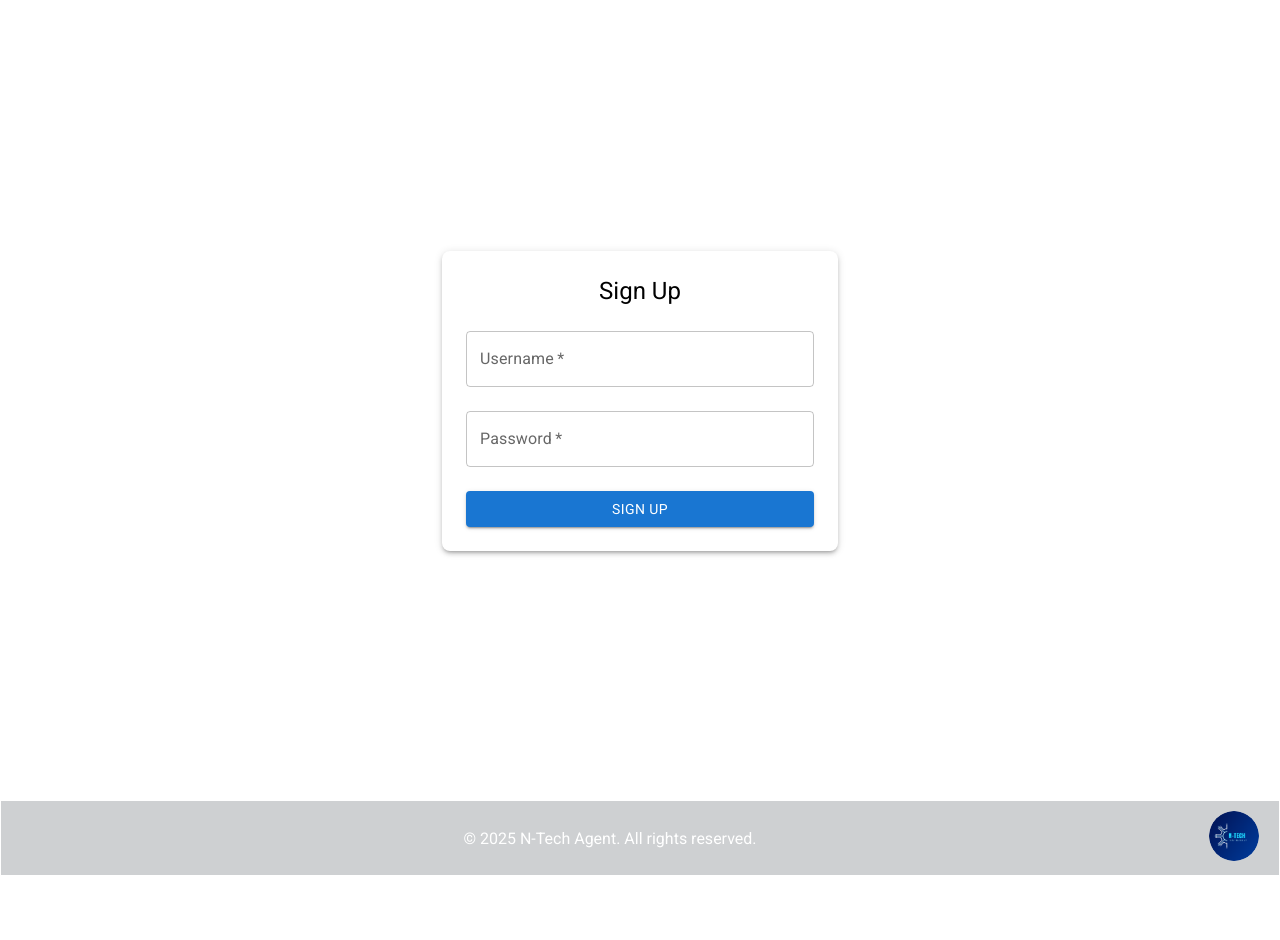
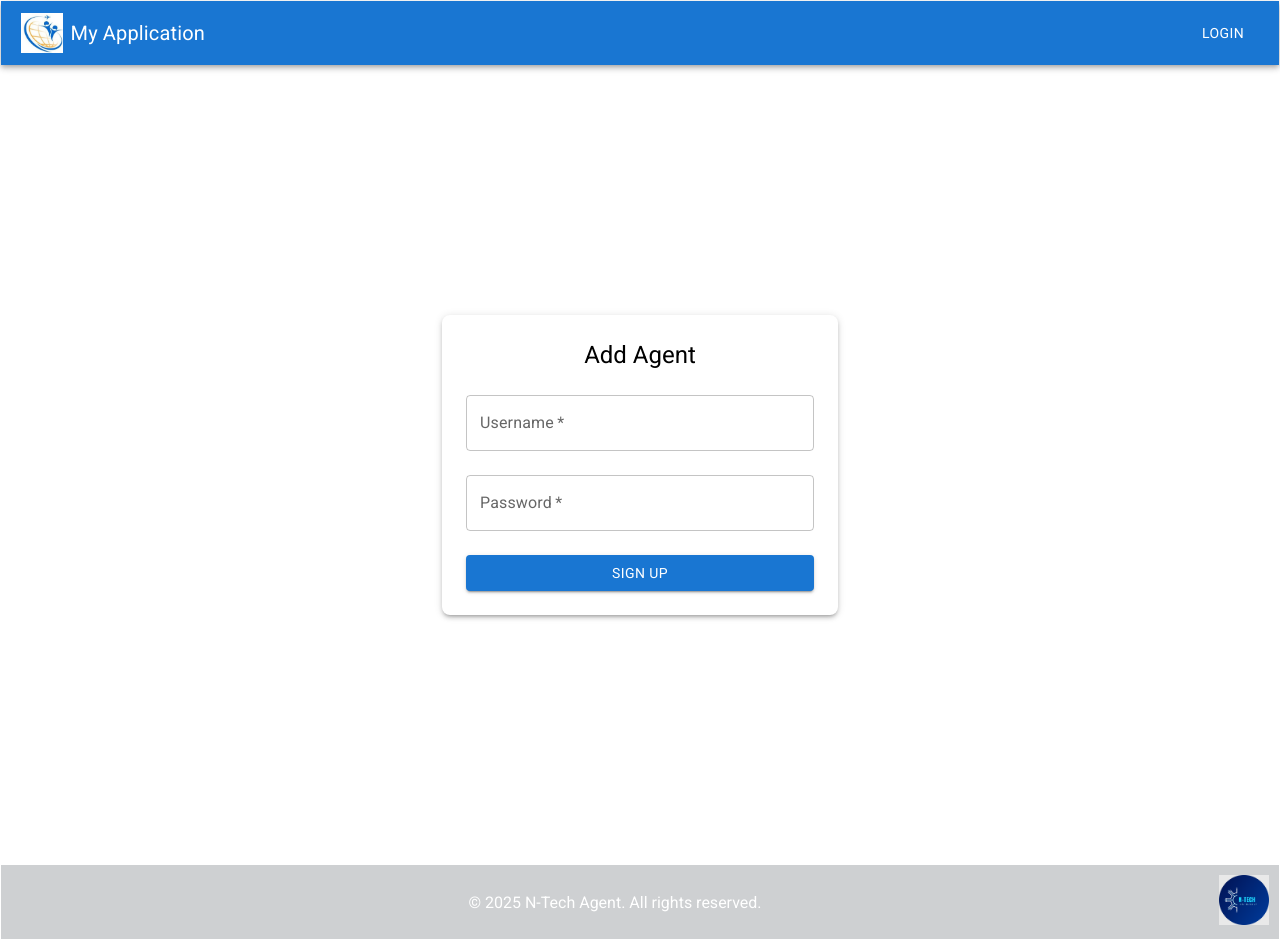
Before and after one commit to nuru11/cv_demo_frontend, a React (Create React App) app: page /signup in a window 1280 px wide. Before the commit the page ends 876 px from the top, so only its background shows below. Built offline with nearby package versions, Linux system fonts and the light colour scheme.

Commit message:
finish adjust and make the header responsive and add experience filter

```diff
--- a/src/screens/Header.css
+++ /dev/null
@@ -1,84 +0,0 @@
-.header {
-
-    padding: 1rem;
-    min-width: 100%;
-}
-
-header.header {
-    background-color: #CED0D2; /* Your desired color */
-    display: flex;
-    justify-content: space-between;
-    align-items: center;
-}
-
-.logo-container {
-    /* display: flex;
-    align-items: center; */
-    margin-left: 30px;
-}
-
-.logo {
-    height: 50px; /* Adjust as needed */
-    width: 50px;
-    margin-right: 10px; /* Space between logos */
-    border-radius: 50%; /* Makes the logo circular */
-    object-fit: cover; /* Ensures the image covers the area */
-}
-
-.client-logo {
-    height: 50px; /* Adjust as needed */
-    width: 50px;
-    border-radius: 50%; /* Makes the logo circular */
-    object-fit: cover; /* Ensures the image covers the area */
-}
-
-.nav ul {
-    list-style: none;
-    display: flex;
-    margin: 0;
-    padding: 0;
-}
-
-.nav li {
-    margin-left: 20px; /* Space between menu items */
-}
-
-.nav a {
-    font-family:' sans-serif';
-    text-decoration: none;
-    color: black; /* Bootstrap primary color */
-    font-weight: bold;
-}
-
-.nav a:hover {
-    text-decoration: underline;
-}
-
-/* Responsive styles */
-@media (max-width: 700px) {
-    .header {
-        flex-direction: column;
-        align-items: flex-start;
-
-    }
-
-    .client-logo {
-        display: none;
-    }
-
-    header.header {
-
-        min-height: 200px;
-
-    }
-
-    .nav ul {
-        flex-direction: column;
-        align-items: flex-start;
-    }
-
-    .nav li {
-        margin-left: 0;
-        margin-top: 10px;
-    }
-}
--- a/src/screens/auth/signup.js
+++ b/src/screens/auth/signup.js
@@ -110,6 +110,8 @@ import {
   Box,
 } from '@mui/material';
 
+import Header from "../../screens/header";
+
 const Signup = () => {
   const [username, setUsername] = useState('');
   const [password, setPassword] = useState('');
@@ -152,10 +154,12 @@ const Signup = () => {
   };
 
   return (
+    <Container maxWidth={false} style={{ padding: '0 ' }}>
+            <Header />
     <Container maxWidth="xs" sx={{ display: 'flex', justifyContent: 'center', alignItems: 'center', height: '100vh' }}>
       <Box sx={{ width: '100%', padding: 3, boxShadow: 3, borderRadius: 2, bgcolor: 'background.paper' }}>
         <Typography variant="h5" align="center" gutterBottom>
-          Sign Up
+          Add Agent
         </Typography>
         <form onSubmit={handleSubmit}>
           <TextField
@@ -195,6 +199,7 @@ const Signup = () => {
         </Snackbar>
       </Box>
     </Container>
+    </Container>
   );
 };
 
--- a/src/screens/header.js
+++ b/src/screens/header.js
@@ -38,64 +38,174 @@
 
 //////////////////////////////
 
-import React from 'react';
-import { useNavigate } from 'react-router-dom'; // Import useNavigate for navigation
-import './Header.css'; // Ensure this CSS file exists
+// import React from 'react';
+// import { useNavigate } from 'react-router-dom'; // Import useNavigate for navigation
+// import './Header.css'; // Ensure this CSS file exists
 
+// import Skywaylogo from "../image_placeholder/alwasit.png";
+// import ntechlogo from "../image_placeholder/ntechlogo.png";
+
+// const Header = () => {
+//     const navigate = useNavigate(); // Initialize useNavigate
+
+//     const handleLogout = () => {
+//         localStorage.removeItem('token'); // Remove token from localStorage
+//         navigate('/login'); // Redirect to login page
+//     };
+
+//     // Function to check if the user is an admin
+//     const isAdmin = () => {
+//         const token = localStorage.getItem('token');
+//         if (token) {
+//             try {
+//                 const payload = JSON.parse(atob(token.split('.')[1])); // Decode JWT payload
+//                 return payload.isAdmin || false; // Check if user is admin
+//             } catch (error) {
+//                 console.error("Failed to decode token:", error);
+//                 return false; // Default to not admin if decoding fails
+//             }
+//         }
+//         return false; // No token means not admin
+//     };
+
+//     // Function to check if the user is logged in
+//     const isLoggedIn = () => {
+//         return localStorage.getItem('token') !== null; // Check if token exists
+//     };
+
+//     return (
+//         <header className="header">
+//             <div className="logo-container">
+//                 {/* <img src={ntechlogo} alt="Your Logo" className="logo" /> */}
+//                 <img src={Skywaylogo} alt="Client Logo" className="client-logo" />
+//             </div>
+//             <nav className="nav">
+//                 <ul>
+//                     {isAdmin() && <li><a href="/">Home</a></li>}
+//                     {isAdmin() && <li><a href="/list">Applicants</a></li>}
+//                     {isAdmin() && <li><a href="/signup">Add user</a></li>}
+//                     {!isLoggedIn() && <li><a href="/login">Login</a></li>} {/* Only show Login if not logged in */}
+//                     {isAdmin() && <li><a href="/setting">Setting</a></li>}
+//                 </ul>
+//             </nav>
+//             <div style={{marginRight: "30px"}}>
+//                 {isLoggedIn() && ( // Show Logout button only if logged in
+//                     <button onClick={handleLogout} className="logout-button">
+//                         Logout
+//                     </button>
+//                 )}
+//             </div>
+//         </header>
+//     );
+// };
+
+// export default Header;
+
+
+
+
+////////////////////////////////////////////
+
+
+
+import React, { useState } from 'react';
+import { useNavigate } from 'react-router-dom';
+import { AppBar, Toolbar, Typography, Button, IconButton, Box, Menu, MenuItem, Hidden } from '@mui/material';
+import MenuIcon from '@mui/icons-material/Menu';
 import Skywaylogo from "../image_placeholder/alwasit.png";
-import ntechlogo from "../image_placeholder/ntechlogo.png";
 
 const Header = () => {
-    const navigate = useNavigate(); // Initialize useNavigate
+    const navigate = useNavigate();
+    const [anchorEl, setAnchorEl] = useState(null);
 
     const handleLogout = () => {
-        localStorage.removeItem('token'); // Remove token from localStorage
-        navigate('/login'); // Redirect to login page
+        localStorage.removeItem('token');
+        navigate('/login');
     };
 
-    // Function to check if the user is an admin
     const isAdmin = () => {
         const token = localStorage.getItem('token');
         if (token) {
             try {
-                const payload = JSON.parse(atob(token.split('.')[1])); // Decode JWT payload
-                return payload.isAdmin || false; // Check if user is admin
+                const payload = JSON.parse(atob(token.split('.')[1]));
+                return payload.isAdmin || false;
             } catch (error) {
                 console.error("Failed to decode token:", error);
-                return false; // Default to not admin if decoding fails
+                return false;
             }
         }
-        return false; // No token means not admin
+        return false;
     };
 
-    // Function to check if the user is logged in
     const isLoggedIn = () => {
-        return localStorage.getItem('token') !== null; // Check if token exists
+        return localStorage.getItem('token') !== null;
+    };
+
+    const handleMenuClick = (event) => {
+        setAnchorEl(event.currentTarget);
+    };
+
+    const handleMenuClose = () => {
+        setAnchorEl(null);
+    };
+
+    const handleNavigation = (path) => {
+        navigate(path);
+        handleMenuClose(); // Close the menu after navigation
     };
 
     return (
-        <header className="header">
-            <div className="logo-container">
-                {/* <img src={ntechlogo} alt="Your Logo" className="logo" /> */}
-                <img src={Skywaylogo} alt="Client Logo" className="client-logo" />
-            </div>
-            <nav className="nav">
-                <ul>
-                    {isAdmin() && <li><a href="/">Home</a></li>}
-                    {isAdmin() && <li><a href="/list">Applicants</a></li>}
-                    {isAdmin() && <li><a href="/signup">Add user</a></li>}
-                    {!isLoggedIn() && <li><a href="/login">Login</a></li>} {/* Only show Login if not logged in */}
-                    {isAdmin() && <li><a href="/setting">Setting</a></li>}
-                </ul>
-            </nav>
-            <div style={{marginRight: "30px"}}>
-                {isLoggedIn() && ( // Show Logout button only if logged in
-                    <button onClick={handleLogout} className="logout-button">
-                        Logout
-                    </button>
-                )}
-            </div>
-        </header>
+        <AppBar position="static">
+            <Toolbar>
+                <IconButton edge="start" color="inherit" aria-label="logo" onClick={() => handleNavigation('/')}>
+                    <img src={Skywaylogo} alt="Client Logo" style={{ height: '40px' }} />
+                </IconButton>
+                <Typography variant="h6" style={{ flexGrow: 1 }}>
+                    My Application
+                </Typography>
+                <Box sx={{ display: { xs: 'none', md: 'flex' } }}>
+                    {isAdmin() && (
+                        <>
+                            <Button color="inherit" onClick={() => navigate('/')}>Home</Button>
+                            <Button color="inherit" onClick={() => navigate('/list')}>Applicants</Button>
+                            <Button color="inherit" onClick={() => navigate('/signup')}>Add Agent</Button>
+                            <Button color="inherit" onClick={() => navigate('/setting')}>Settings</Button>
+                        </>
+                    )}
+                    {!isLoggedIn() && (
+                        <Button color="inherit" onClick={() => navigate('/login')}>Login</Button>
+                    )}
+                    {isLoggedIn() && (
+                        <Button color="inherit" onClick={handleLogout}>Logout</Button>
+                    )}
+                </Box>
+                <Hidden mdUp>
+                    <IconButton color="inherit" onClick={handleMenuClick}>
+                        <MenuIcon />
+                    </IconButton>
+                    <Menu
+                        anchorEl={anchorEl}
+                        open={Boolean(anchorEl)}
+                        onClose={handleMenuClose}
+                    >
+                        {isAdmin() && (
+                            <>
+                                <MenuItem onClick={() => handleNavigation('/')}>Home</MenuItem>
+                                <MenuItem onClick={() => handleNavigation('/list')}>Applicants</MenuItem>
+                                <MenuItem onClick={() => handleNavigation('/signup')}>Add User</MenuItem>
+                                <MenuItem onClick={() => handleNavigation('/setting')}>Settings</MenuItem>
+                            </>
+                        )}
+                        {!isLoggedIn() && (
+                            <MenuItem onClick={() => handleNavigation('/login')}>Login</MenuItem>
+                        )}
+                        {isLoggedIn() && (
+                            <MenuItem onClick={handleLogout}>Logout</MenuItem>
+                        )}
+                    </Menu>
+                </Hidden>
+            </Toolbar>
+        </AppBar>
     );
 };
 
--- a/src/screens/list.js
+++ b/src/screens/list.js
@@ -991,14 +991,18 @@ export default function StickyHeadTable() {
   const [positionFilter, setPositionFilter] = React.useState('');
     const [nationalityFilter, setNationalityFilter] = React.useState('');
     const [genderFilter, setGenderFilter] = React.useState('');
+    const [experienceFilter, setExperienceFilter] = React.useState('');
 
 
 
     const filteredRows = rows.filter(row => {
+      const experiences = JSON.parse(row.experience) || []; // Ensure it's an array
+
       return (
         (positionFilter ? row.postappliedfor === positionFilter : true) &&
         (nationalityFilter ? row.currentNationality === nationalityFilter : true) &&
-        (genderFilter ? row.sex === genderFilter : true)
+        (genderFilter ? row.sex === genderFilter : true) &&
+        (experienceFilter === "yes" ? experiences.some(exp => exp.name !== "") : true)
       );
     });
 
@@ -1120,7 +1124,7 @@ export default function StickyHeadTable() {
         .save();
     };
 
-
+const [data, setData] = React.useState('');
   // insert checkbox end
 
   React.useEffect(() => {
@@ -1130,6 +1134,7 @@ export default function StickyHeadTable() {
         const result = await response.json();
         if (result.status === 'ok') {
           console.log(result.data); // Log the fetched data for debugging
+          setData(result.data);
           const sortedData = result.data
             .filter(item => item.createdAt)
             .sort((a, b) => new Date(b.createdAt) - new Date(a.createdAt));
@@ -1473,6 +1478,7 @@ const handleDeleteImages = async (e) => {
   const handleMenuClick = (event, row) => {
     setAnchorEl(event.currentTarget);
     setSelectedRow(row);
+    console.log(data[1].experience)
   };
 
   const handleMenuClose = () => {
@@ -1530,7 +1536,7 @@ const handleDeleteImages = async (e) => {
                 {/* Add more options as needed */}
               </TextField>
 
-              <TextField
+              {/* <TextField
                 select
                 label="Nationality"
                 value={nationalityFilter}
@@ -1543,10 +1549,9 @@ const handleDeleteImages = async (e) => {
               >
                 <option value=""></option>
                 <option value="ETHIOPIA">Ethiopia</option>
-                {/* Add more options as needed */}
-              </TextField>
-
-              <TextField
+              </TextField> */}
+
+              {/* <TextField
                 select
                 label="Gender"
                 value={genderFilter}
@@ -1559,7 +1564,44 @@ const handleDeleteImages = async (e) => {
                 <option value=""></option>
                 <option value="Male">Male</option>
                 <option value="Female">Female</option>
+              </TextField> */}
+
+              {/* <TextField
+                select
+                label="Experienced"
+                value={genderFilter}
+                onChange={(e) => setExperienceFilter(e.target.value)}
+                SelectProps={{
+                  native: true,
+                }}
+                variant="outlined"
+              >
+                <option value=""></option>
+                <option value="Male">Yes</option>
+                <option value="Female">No</option>
+              </TextField> */}
+
+
+              <TextField
+                select
+                label="Experienced"
+                value={experienceFilter}
+                onChange={(e) => setExperienceFilter(e.target.value)}
+                SelectProps={{
+                  native: true,
+                }}
+                variant="outlined"
+                style={{ marginRight: '16px', width: "130px" }}
+              >
+                <option value=""></option>
+                <option value="yes">Yes</option>
+                <option value="no">No</option>
+                {/* Add more options as needed */}
               </TextField>
+
+              {/* <div>{JSON.parse(data.experience) ?? "kkk"}</div> */}
+              {/* <div>{data[1].experience ? JSON.parse(data[1].experience).map(i =>  <span style={{marginRight: "3px"}}>{i.name}, </span> ) : <div>lllll</div>}</div> */}
+
             </div>
 
       <TableContainer sx={{ maxHeight: 440 }}>
--- a/src/screens/setting.js
+++ b/src/screens/setting.js
@@ -206,6 +206,7 @@
 
 import React, { useState } from 'react';
 import {
+    Container,
     Box,
     Button,
     FormControl,
@@ -219,7 +220,7 @@ import {
     Switch,
     Typography,
 } from '@mui/material';
-
+import Header from "../screens/header";
 const SettingsScreen = () => {
     const [settings, setSettings] = useState({
         theme: 'light',
@@ -247,7 +248,10 @@ const SettingsScreen = () => {
     };
 
     return (
-        <Box sx={{ padding: 3 }}>
+        <Container maxWidth={false} style={{ padding: '0 ' }}>
+            <Header />
+        <Box sx={{ padding: 3, }}>
+
             <Typography variant="h4" gutterBottom>
                 Settings
             </Typography>
@@ -329,6 +333,7 @@ const SettingsScreen = () => {
                 </ListItem>
             </List>
         </Box>
+        </Container>
     );
 };
 
```
